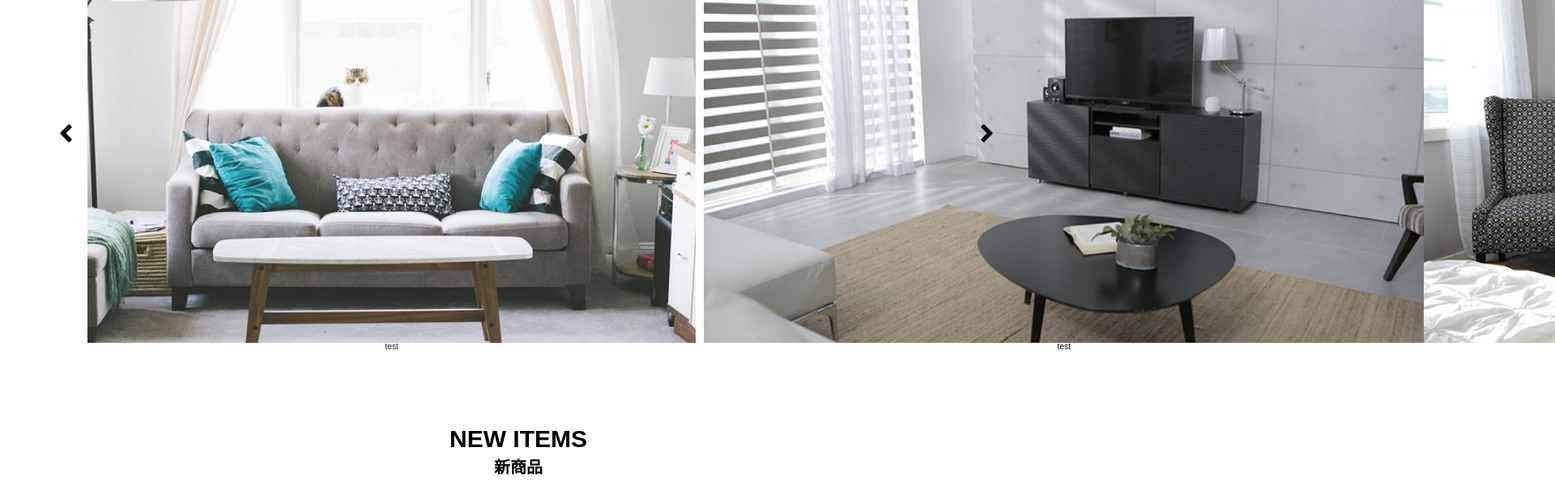
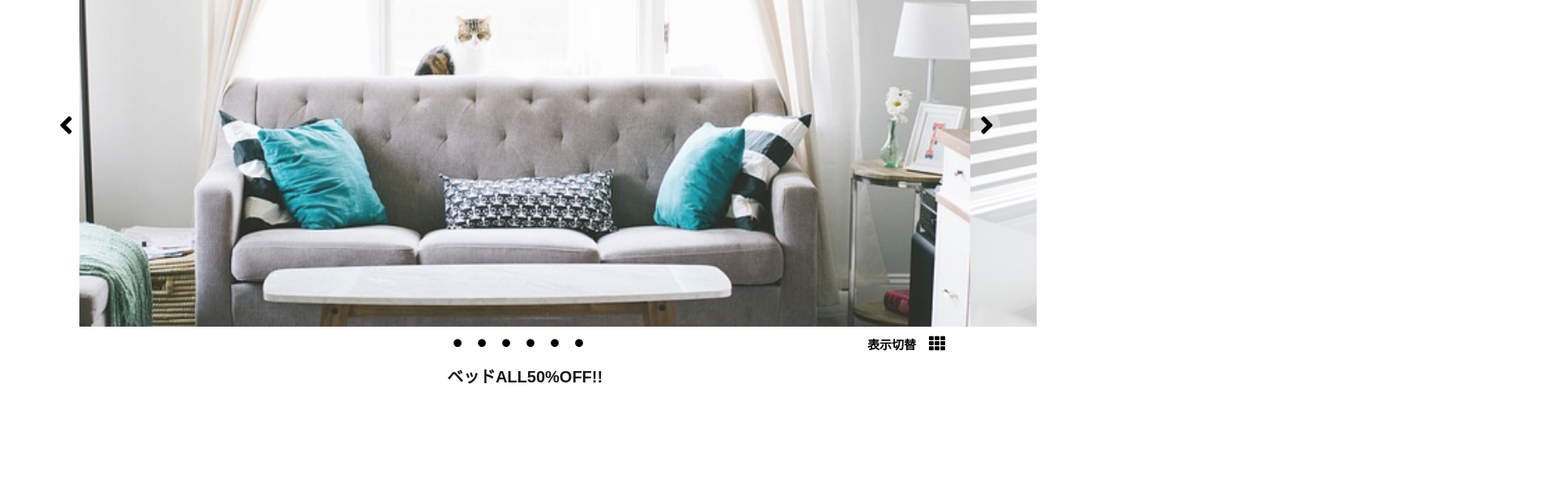
Before and after one commit to peppertaro/RitaClone, a React (Create React App) app: page / in a window 1280 px wide. Shown: the part 640-1251 px from the top of the page at 81% size, 1920 px wide, since content can reach past the window. Built offline with nearby package versions, Linux system fonts and the light colour scheme.

Commit message:
created slider dots

```diff
--- a/src/App.scss
+++ b/src/App.scss
@@ -130,27 +130,7 @@ svg {
   cursor: pointer;
 }
 
-@keyframes SlideUp {
-  0% {
-    opacity: 0;
-    transform: translateY(100%);
-  }
-  100% {
-    opacity: 1;
-    transform: translateY(0);
-  }
-}
 
-@keyframes SlideDown {
-  0% {
-    opacity: 0;
-    transform: translateY(-100%);
-  }
-  100% {
-    opacity: 1;
-    transform: translateY(0);
-  }
-}
 
 /*----------imgTemplate------*/
 .Slides{
@@ -205,13 +185,20 @@ svg {
 }
 
 /*------SliderTemplate-------*/
+
+.AdSlide-section{
+  overflow:hidden;
+}
+
+.AdSlides {
+  height: 60rem;
+}
 .AdSlide-box {
   display: flex;
   align-items: center;
-  border-radius: 0.5rem;
   margin: 1rem;
-  height: 50rem;
   width: 100%;
+  height:50rem;
 }
 
 .slider-btn {
@@ -223,16 +210,53 @@ svg {
   height:3.5rem;
   border-radius: 50%;
   z-index: 10;
+  background-color:rgba(255,255,255,0.3);
     &:hover{
-      background-color:rgba(255,255,255,0.4)
+      background-color:rgba(255,255,255,0.6)
     }
 }
 
-.AdSlide-img-box{
+/*-----------AdDots----------*/
+.AdSlide-dots{
+  display:flex;
+  justify-content:center;
+  align-items: center;
+  position:relative;
+}
+.AdDot-Section{
+  display:flex;
+
+}
+
+.AdDisplayToggle{
+  position:absolute;
+  right:5rem;
+  font-weight:800;
+  font-size:1.5rem;
+  cursor:pointer;
+}
+.AdDot{
+  margin:.5rem 1rem;
+  cursor:pointer;
+  color:#000;
+  &:hover{
+    color:rgba(0, 0, 0, 0.6);
+  }
+}
+
+.menu-i{
+  padding:.8rem;
+  margin-left:.8rem;
+  font-size:2rem;
+}
+
+/*--------AdSlideCards--------*/
+.AdSlide-img-element{
   display:flex;
   flex-direction: column;
   justify-content: center;
   align-items: center;
+  opacity: 0.4;
 }
 
 .AdSlide-img{
@@ -247,6 +271,15 @@ svg {
   width:100%;
 }
 
+.AdSlide-img-box {
+  position: relative;
+}
+
+.AdSlide-dsc{
+  padding-top:5rem;
+  font-size:2rem;
+  font-weight:700;
+}
 
 .card-slider-wrapper {
   position: absolute;
@@ -255,10 +288,9 @@ svg {
 }
 
 $i: 0;
-@for $i from 0 through 8 {
+@for $i from 0 through 6 {
   .AScards-slider.active-slide-#{$i} #AScard-#{$i} {
     opacity: 0.9;
-    margin:1rem;
     transform: scale(1);
   }
 }
@@ -598,6 +630,10 @@ $i: 0;
     .container {
       max-width: 540px;
     }
+    .AdSlide-img{
+      width:470px;
+    }
+
     .MM-infos{
       left:50%;
       z-index:5;
@@ -632,7 +668,9 @@ $i: 0;
     .container {
       max-width: 720px;
     }
-
+    .AdSlide-img{
+      width: 650px;
+    }
     .MM-infos{
       left:50%;
       z-index:5;
@@ -673,6 +711,9 @@ $i: 0;
     .container {
       max-width: 1170px;
     }
+    .AdSlide-img{
+      width: 1100px;
+    }
     .MM-infos{
       left:25%;
     }
--- a/src/Components/AdSlider.js
+++ b/src/Components/AdSlider.js
@@ -29,7 +29,6 @@ class AdSlider extends React.Component {
         return (
             <div className="AdSlide-section">
                 <div className="container">
-                <h2 className="title">Your AdSlide places is here</h2>
                     <div className="AdSlides">
                         <div className="AdSlide-box ">
                             <button className="slider-btn" onClick={() => this.Prevbtn()}>
@@ -58,6 +57,16 @@ class AdSlider extends React.Component {
                                 <i className="fa fa-angle-right angle-i" />
                             </button>
                         </div>
+                        <div className="AdSlide-dots">
+                            <ul className="AdDot-Section">
+                                {AdSlideList.map(AdSlideList => (
+                                    <li key={AdSlideList.ASdot} className="AdDot" id={`AdDot-${AdSlideList.ASindex}`}><i className="fas fa-circle"></i></li>
+                                ))}
+                            </ul>
+                            <div className="AdDisplayToggle">
+                                表示切替<i className="fas fa-th menu-i"></i>
+                            </div>
+                        </div>
                     </div>
                 </div>
             </div>
--- a/src/ListData.js
+++ b/src/ListData.js
@@ -85,44 +85,50 @@ const ProdTypeList = [
   const AdSlideList =[
     {
         ASkey: 901,
+        ASdot: 801,
         ASindex:0,
         ASimg:"./img/sofa_n1.jpg",
-        ASplace:"test",
+        ASdsc:"ベッドALL50%OFF!!",
         ASlink:"#NSofa"
     },
     {
         ASkey: 902,
+        ASdot: 802,
         ASindex:1,
         ASimg:"./img/tv_stand1.jpg",
-        ASplace:"test",
+        ASdsc:"ダイニング全品セール中！",
         ASlink:"#TVStand"
     },
     {
         ASkey: 903,
+        ASdot: 903,
         ASindex:2,
         ASimg:"./img/shelf.jpg",
-        ASplace:"Cabinet",
+        ASdsc:"仲間と楽しいひと時を、自宅で。",
         ASlink:"#Cabinet"
     },
     {
         ASkey: 904,
+        ASdot: 804,
         ASindex:3,
         ASimg:"./img/livingroom2.jpg",
-        ASplace:"livingroom2",
+        ASdsc:"心地よいリビングのある暮らし",
         ASlink:"#livingroom2"
     },
     {
         ASkey: 905,
+        ASdot: 805,
         ASindex:4,
         ASimg:"./img/mirror.jpg",
-        ASplace:"mirror",
+        ASdsc:"ゆとりある空間でゆとりのある時間を。",
         ASlink:"#mirror"
     },
     {
         ASkey: 906,
+        ASdot: 806,
         ASindex:5,
         ASimg:"./img/dining1.jpg",
-        ASplace:"dining1",
+        ASdsc:"休日にくつろげるお部屋。",
         ASlink:"#dining1"
     },
   ]
--- a/src/Templates/Ad_Slide_Box.js
+++ b/src/Templates/Ad_Slide_Box.js
@@ -1,12 +1,14 @@
 import React from "react";
 
 const AdSlideBox = ({ AdSlideList }) => {
-  const { ASindex, ASimg, ASplace, ASlink } = AdSlideList;
+  const { ASindex, ASimg, ASdsc, ASlink } = AdSlideList;
   return (
-    <div id={`AScard-${ASindex}`} className="AdSlide-img-box ">
-      <img className="AdSlide-img " src={ASimg} alt="" />
+    <div id={`AScard-${ASindex}`} className="AdSlide-img-element">
+      <div className="AdSlide-img-box">
+        <img className="AdSlide-img " src={ASimg} alt="" />
+      </div>
       <div className="AdSlide-info">
-        <h3 className="AdSlide-place">{ASplace}</h3>
+        <h3 className="AdSlide-dsc">{ASdsc}</h3>
       </div>
       <a href={ASlink} className="AdSlide-link link-item">
         {ASlink}
```
Lines whose indentation alone changed are shown as unchanged.
